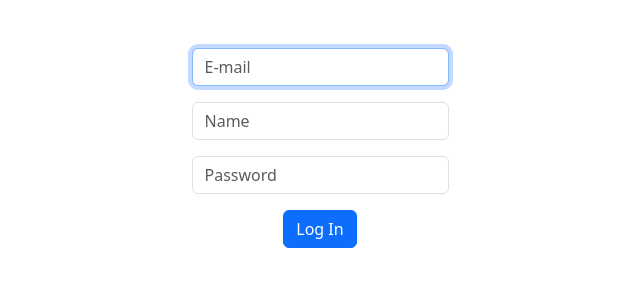
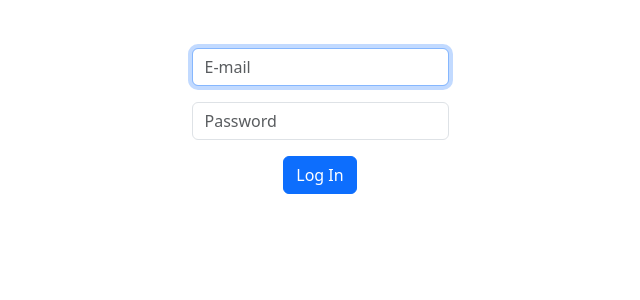
Before and after one commit to swaraliz11/expense-tracker, a Flask app: page /login in a window 1280 px wide. Shown: the part 76-376 px from the top of the page, without its empty margins (320-960 px from the left). Run offline with Flask 3, Linux system fonts and the light colour scheme.

Commit message:
modified login.html

```diff
--- a/templates/login.html
+++ b/templates/login.html
@@ -10,9 +10,6 @@
         <input autocomplete="off" autofocus class="form-control mx-auto w-auto" name="email" placeholder="E-mail" type="text">
     </div>
     <div class="mb-3">
-        <input autocomplete="off" autofocus class="form-control mx-auto w-auto" name="name" placeholder="Name" type="text">
-    </div>
-    <div class="mb-3">
         <input class="form-control mx-auto w-auto" name="password" placeholder="Password" type="password">
     </div>
     <button class="btn btn-primary" type="submit"> Log In </button>
```
